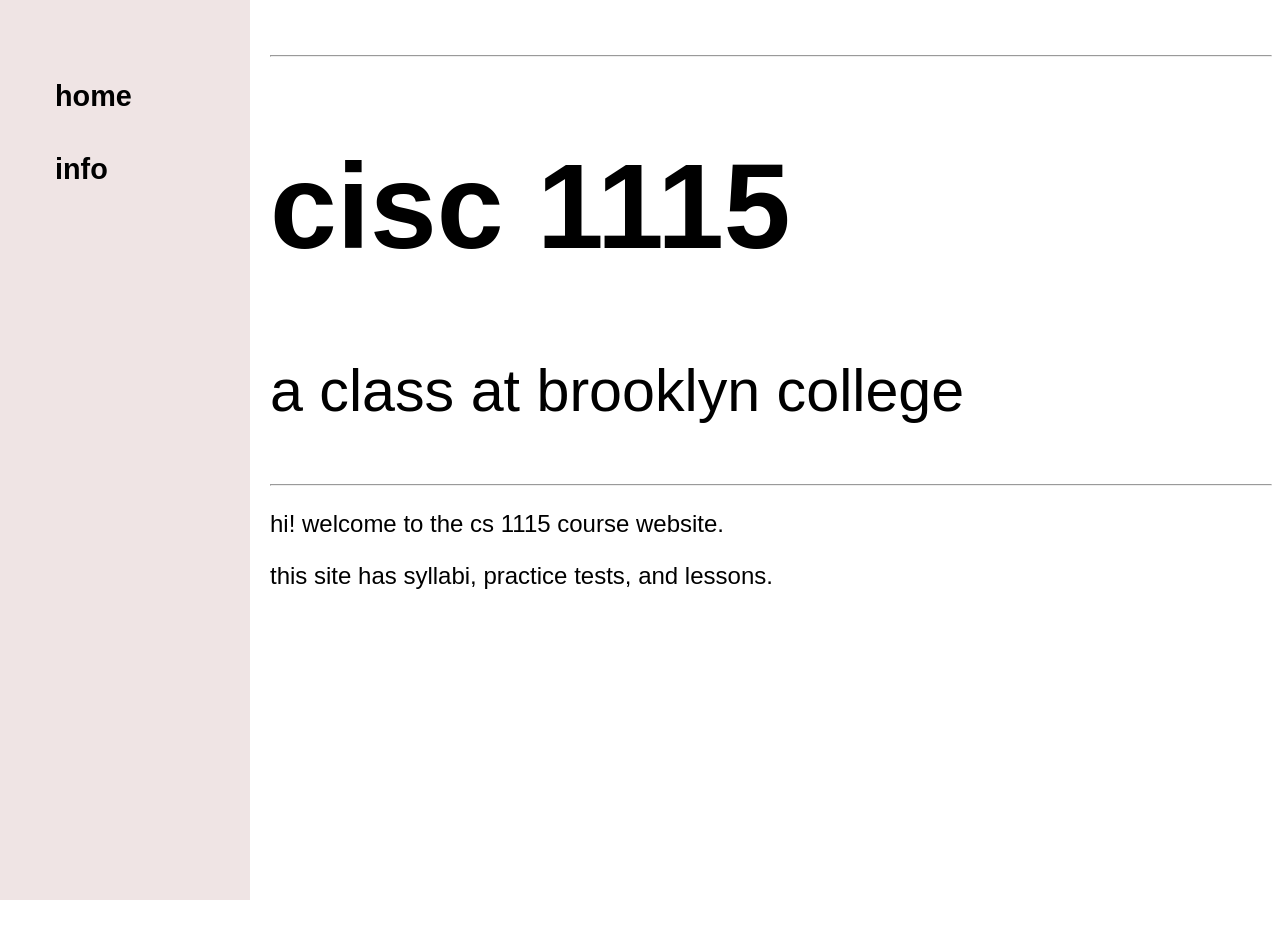
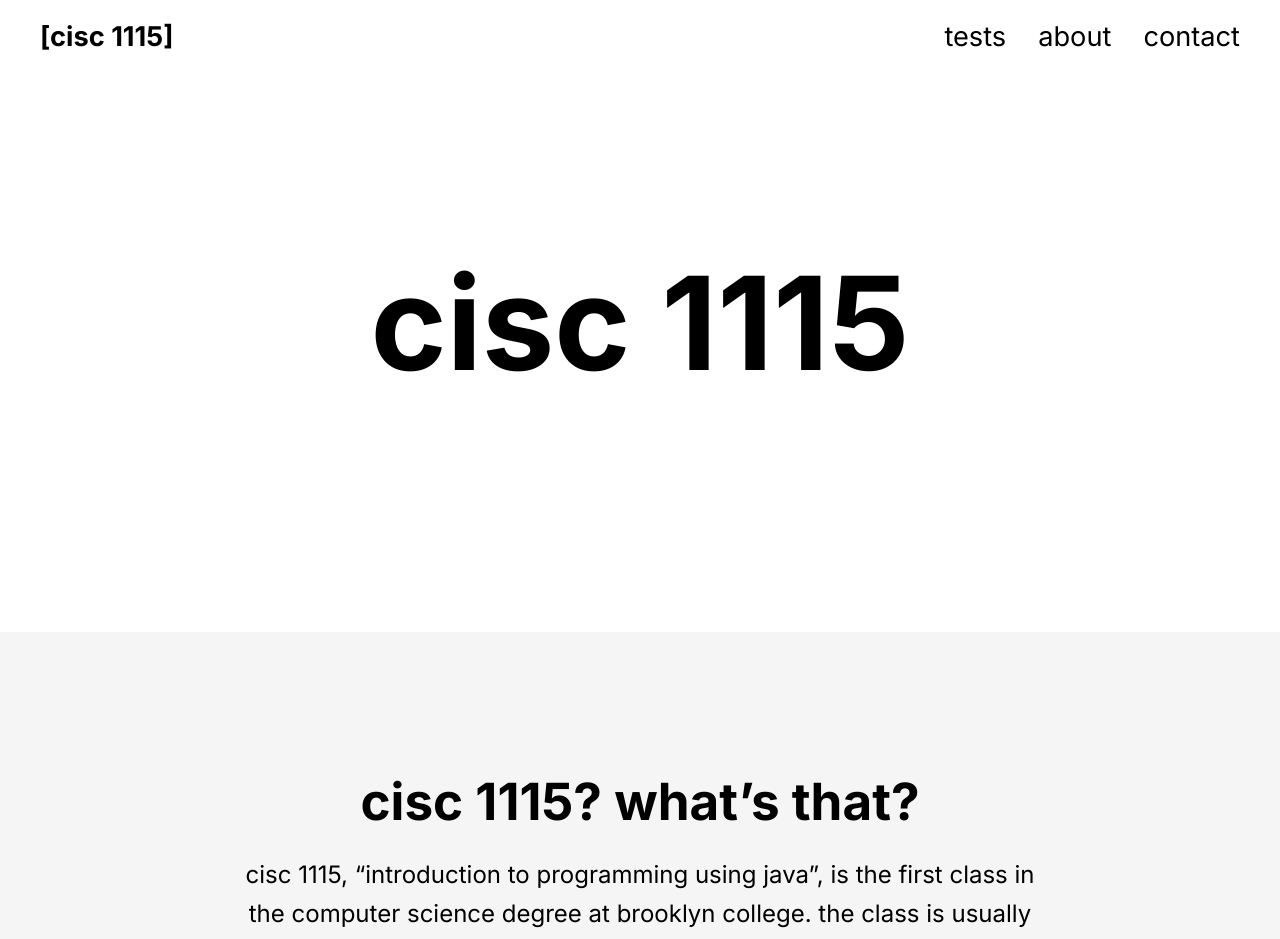
Before and after one commit to ShawnEvans77/cis-1115, a React (Vite) app: page / in a window 1280 px wide. Shown: the part 20-959 px from the top of the page. Before the commit the page ends 800 px from the top, so only its background shows below. Built offline with nearby package versions, Linux system fonts and the light colour scheme.

Commit message:
overhaul of site ui

```diff
--- a/src/App.css
+++ b/src/App.css
@@ -1,22 +1,25 @@
-/* Existing styles remain unchanged */
+@import url("https://fonts.googleapis.com/css2?family=Inter:wght@400;500;600;700&display=swap");
+
+/* body - my font is Inter, a google font, all rights reserved lol */
 body {
-  font-family: Arial, sans-serif;
-  margin-left: 270px;
-  margin-top: 75px;
+  font-family: "Inter", sans-serif;
+  margin: 0;
+  padding: 0;
 }
 
-p {
-  font-size: 1.5rem;
-}
-
+/* css for title - h1 modified and paragraph modified*/
 header h1 {
-  font-size: 7.5rem;
+  font-size: 8.1rem;
+  text-align: center;
+  padding: 4rem 0 9rem;
+  margin-top: 200px;
 }
 
 header p {
   font-size: 3.7rem;
 }
 
+/* custom h1 and h2, potential depracation */
 h1 {
   font-size: 2.6rem;
 }
@@ -25,71 +28,81 @@
   font-size: 2.1rem;
 }
 
-@keyframes fade-up {
-  0% {
-    opacity: 0;
-    transform: translateY(20px);
-  }
-
-  100% {
-    opacity: 1;
-    transform: translateY(0px);
-  }
+/* limit size of card text by forcing width*/
+.container {
+  max-width: 800px;
+  margin: 0 auto;
+  padding: 0 2rem;
 }
 
-.card1 {
-  animation: fade-up 2.1s;
-  padding-bottom: 45px;
+/* cards on main page */
+.info-block {
+  width: 100%;
+  padding: 6rem 0;
+  text-align: center;
 }
 
-.card2 {
-  animation: fade-up 2.1s;
-  animation-fill-mode: both;
-  animation-delay: 1.5s;
-  padding-bottom: 45px;
-  opacity: 0;
+/* gradient */
+.block-1 {
+  background: #f5f5f5;
 }
 
-.card3 {
-  animation: fade-up 2.1s;
-  animation-fill-mode: both;
-  animation-delay: 2.5s;
-  padding-bottom: 45px;
-  opacity: 0;
+.block-2 {
+  background: #eaeaea;
 }
 
-nav {
-  width: 250px;
-  position: fixed;
+.block-3 {
+  background: #d3d1d1;
+}
+
+.info-block h2 {
+  font-size: 3.2rem;
+  margin-bottom: 1rem;
+}
+
+.info-block p {
+  font-size: 1.5rem;
+  line-height: 1.6;
+}
+
+/* NAVBAR */
+
+.navbar {
   top: 0;
   left: 0;
-  background-color: #efe4e4;
-  height: 100vh;
-  padding: 60px 0;
+  justify-content: space-between;
+  align-items: center;
+  position: fixed;
+  display: flex;
+  padding: 2.5rem 2.5rem;
+  width: 100%;
+  background: white;
+  box-sizing: border-box;
+  z-index: 1000;
 }
 
-nav a {
+.navbar-brand {
   font-weight: bold;
+  font-size: 1.7rem;
+  text-decoration: none;
+  color: black;
 }
 
-nav ul {
+.navbar-nav {
   list-style: none;
+  display: flex;
+  gap: 2rem;
+  margin: 0;
   padding: 0;
 }
 
-nav ul li {
-  margin: 40px;
+.navbar-nav li a {
+  font-size: 1.7rem;
+  text-decoration: none;
+  color: black;
+  transition: text-decoration 0.3s ease;
 }
 
-nav ul li a {
-  font-size: 1.8rem;
-  padding: 10px 0 10px 15px;
-  text-decoration: none;
-  transition: color 0.9s ease, text-decoration 1.4s ease;
-  color: black;
-}
-
-nav ul li a:hover {
-  color: rgb(158, 106, 211);
+.navbar-nav li a:hover {
   text-decoration: underline;
 }
--- a/src/App.jsx
+++ b/src/App.jsx
@@ -1,9 +1,8 @@
 import { useState } from 'react'
 import { BrowserRouter, Route, Routes } from 'react-router-dom';
 import './App.css'
+import Home from './components/Home.jsx';
 import Navbar from './components/Nav.jsx';
-import Home from './components/Home.jsx';
-import Info from './components/Info.jsx';
 
 
 function App() {
@@ -13,7 +12,6 @@
     <Navbar/>
     <Routes>
       <Route path="/" element={<Home/>} />
-      <Route path="/info" element={<Info/>} />
 
     </Routes>
     </BrowserRouter>
--- a/src/components/Home.jsx
+++ b/src/components/Home.jsx
@@ -1,17 +1,15 @@
+import React from 'react';
 import '../App.css'; // Still using App.css for styles
+import InfoSection from './InfoSection';
 
 function Home() {
   return (
-    <div>
-    <header>
-    <hr/ >
-        <h1>cisc 1115</h1>
-        <p>a class at brooklyn college</p>
-    <hr/ >
-    </header>
-    <p>hi! welcome to the cs 1115 course website.</p>
-    <p>this site has syllabi, practice tests, and lessons.</p>
-    </div>
+    <main>
+      <header>
+        <h1>cisc 1115</h1>
+      </header>
+      <InfoSection/>
+    </main>
   );
 }
 
--- a/src/components/Info.jsx
+++ /dev/null
@@ -1,16 +0,0 @@
-import '../App.css'; // Still using App.css for styles
-import InfoCard1 from './InfoCard1.jsx'
-import InfoCard2 from './InfoCard2.jsx'
-import InfoCard3 from './InfoCard3.jsx'
-
-function Info() {
-    return (
-        <>
-        <InfoCard1/>
-        <InfoCard2/>
-        <InfoCard3/>
-        </>
-    )
-};
-
-export default Info;
--- a/src/components/InfoCard1.jsx
+++ /dev/null
@@ -1,21 +0,0 @@
-import '../App.css'; // Still using App.css for styles
-
-function InfoCard1() {
-    return (
-
-        <div class="card1">
-        <hr/ >
-        <h2>cisc 1115? what's that?</h2>
-        <p>cisc 1115, "introduction to programming using java",
-            is the first class in the computer science degree at brooklyn college.
-            the class is usually taken by freshmen -
-            if ur a freshman btw, hi! welcome to brooklyn college.
-            it’s a good school, trust me. </p>
-        <hr/ >
-        </div>
-
-
-    )
-};
-
-export default InfoCard1;
--- a/src/components/InfoCard2.jsx
+++ /dev/null
@@ -1,18 +0,0 @@
-import '../App.css'; // Still using App.css for styles
-function InfoCard2() {
-    return (
-
-        <div class="card2">
-        <hr/ >
-        <h2>what will i learn</h2>
-        <p>cisc 1115 teaches foundational programming concepts using the java programming language.
-            you will learn about arrays, strings, input & output, algorithims, loops, control structures, & more! ur gonna have a great time! :D
-             </p>
-        <hr/ >
-        </div>
-
-
-    )
-};
-
-export default InfoCard2;
--- a/src/components/InfoCard3.jsx
+++ /dev/null
@@ -1,20 +0,0 @@
-import '../App.css'; // Still using App.css for styles
-
-function InfoCard3() {
-    return (
-
-        <div class="card3">
-        <hr/ >
-        <h2>do i really need this class</h2>
-        <p>yes!! i know someone might have told you about the 'hot new framework' that will earn
-           you 100k total comp after 6 weeks. but before we can learn that stuff, we need to learn the basics.
-           this class will give you the foundation needed to build massive projects in the future.
-        </p>
-        <hr/ >
-        </div>
-
-
-    )
-};
-
-export default InfoCard3;
--- /dev/null
+++ b/src/components/InfoSection.jsx
@@ -0,0 +1,44 @@
+// src/components/InfoSection.jsx
+import React from 'react';
+
+export default function InfoCards() {
+  return (
+    <>
+
+      <section className="info-block block-1">
+        <div className="container">
+          <h2>cisc 1115? what’s that?</h2>
+          <p>
+            cisc 1115, “introduction to programming using java”, is the first class in the
+            computer science degree at brooklyn college. the class is usually taken by
+            freshmen – if ur a freshman btw, hi! welcome to brooklyn college. it’s a good
+            school, trust me.
+          </p>
+        </div>
+      </section>
+
+      <section className="info-block block-2">
+        <div className="container">
+          <h2>what will i learn</h2>
+          <p>
+            cisc 1115 teaches foundational programming concepts using the java programming
+            language. you will learn about arrays, strings, input & output, algorithims, loops,
+            control structures, & more! ur gonna have a great time! :D
+          </p>
+        </div>
+      </section>
+
+      <section className="info-block block-3">
+        <div className="container">
+          <h2>do i really need this class</h2>
+          <p>
+            yes!! i know someone might have told you about the ‘hot new framework’ that will
+            earn you 100k total comp after 6 weeks. but before we can learn that stuff, we
+            need to learn the basics. this class will give you the foundation needed to build
+            massive projects in the future.
+          </p>
+        </div>
+      </section>
+    </>
+  );
+}
--- a/src/components/Nav.jsx
+++ b/src/components/Nav.jsx
@@ -1,12 +1,15 @@
-import '../App.css'; // Still using App.css for styles
+// src/components/Nav.jsx
+import '../App.css';
 import { Link } from 'react-router-dom';
 
 function Navbar() {
   return (
-    <nav>
-      <ul>
-        <li><Link to="/">home</Link></li>
-        <li><Link to="/info">info</Link></li>
+    <nav className="navbar">
+      <Link to="/" className="navbar-brand">[cisc 1115]</Link>
+      <ul className="navbar-nav">
+        <li><Link to="/tests">tests</Link></li>
+        <li><Link to="/about">about</Link></li>
+        <li><Link to="/contact">contact</Link></li>
       </ul>
     </nav>
   );
```
Also changed, not shown: src/components/Edit.jsx (deleted, +0 -16 lines), 1 other file (tests, documents, lock files or other folders).
